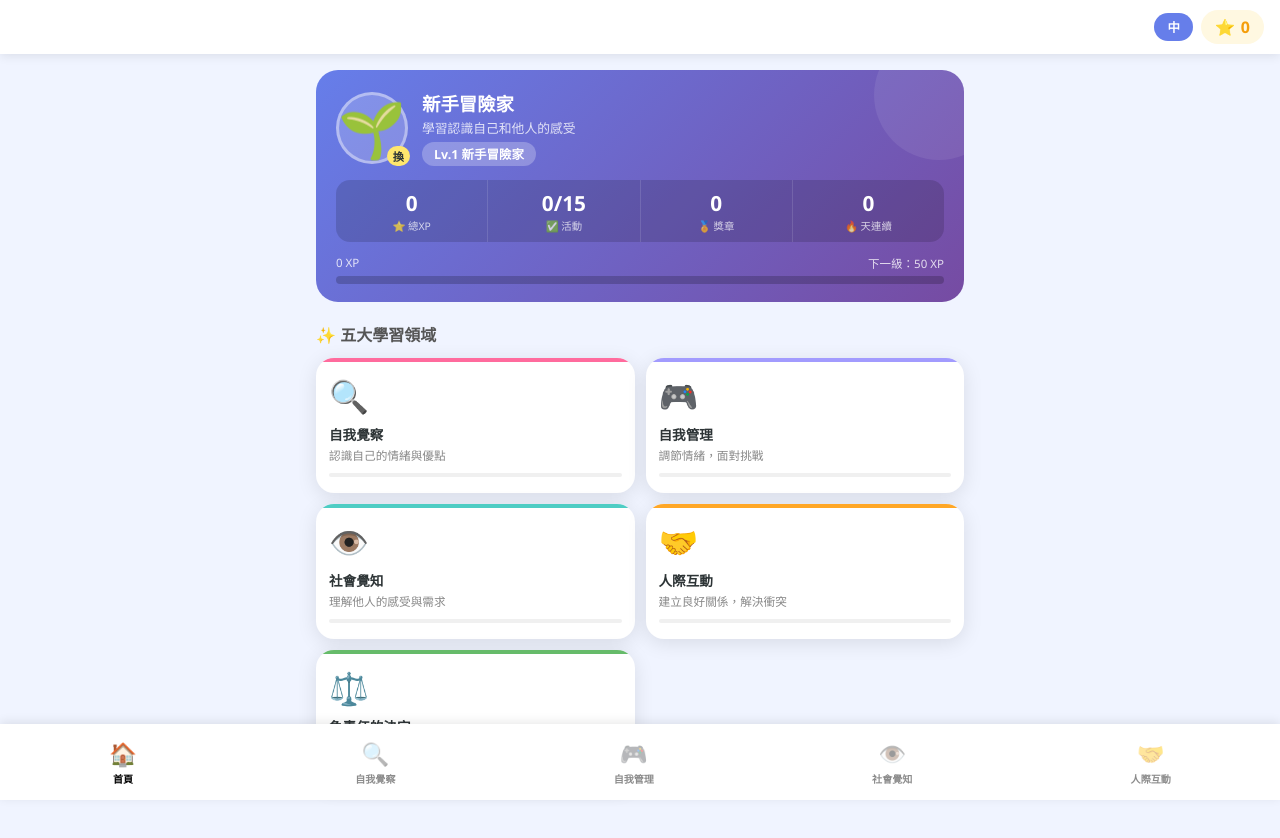
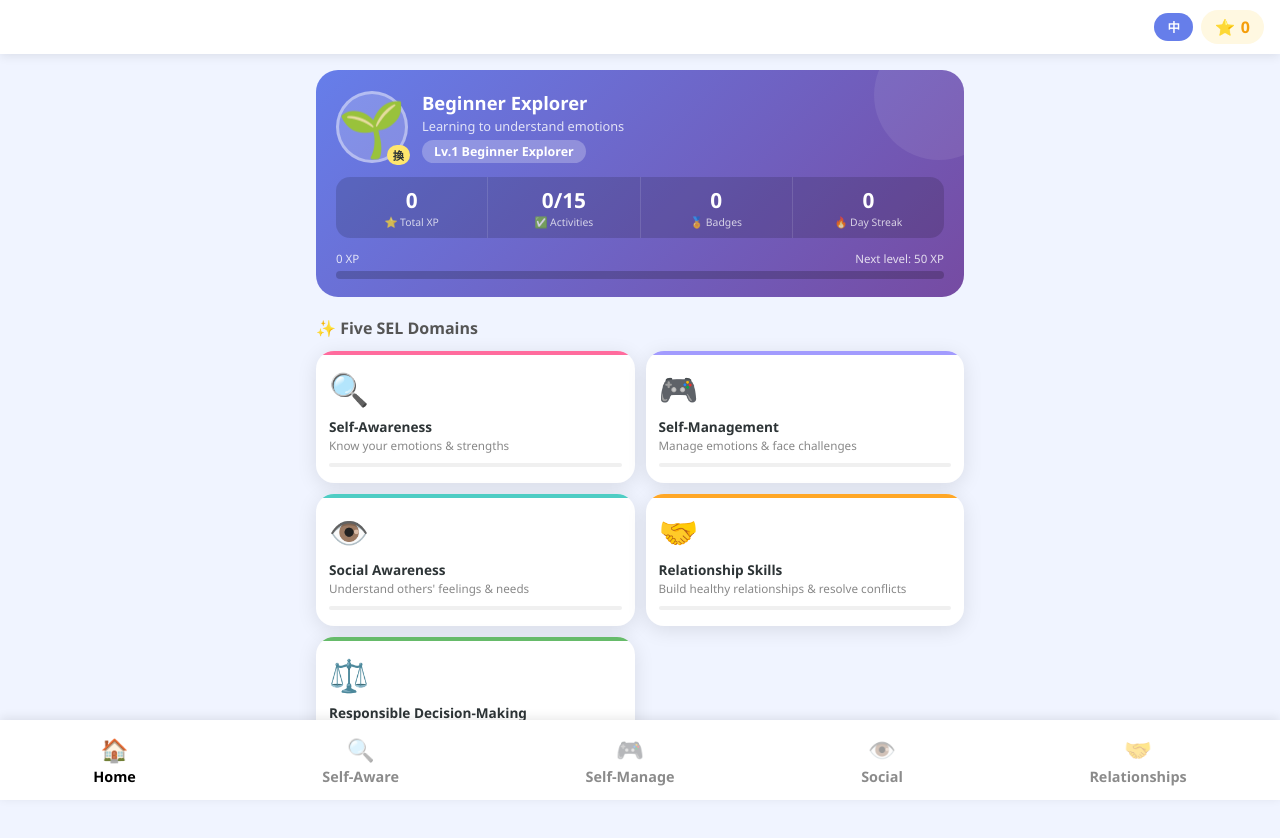
Before and after one commit to cyysongyy/SEL, a plain HTML site: page index.html in a window 1280 px wide. Both pictures are taken after a click on the button "EN". Drawn offline with Linux system fonts and the light colour scheme.

Commit message:
Add full bilingual UI for foreign teachers (EN/中 toggle)

```diff
--- a/index.html
+++ b/index.html
@@ -336,22 +336,22 @@ body.lang-en .ew .en-sub{font-size:.74rem}
       </div>
       <div class="hero-info">
         <h2 id="av-name">情緒小探險家</h2>
-        <div class="sub">學習認識自己和他人的感受</div>
+        <div class="sub" id="hero-sub">學習認識自己和他人的感受</div>
         <div class="lv-badge" id="lv-badge">Lv.1 新手冒險家</div>
       </div>
     </div>
     <div class="hero-stats">
-      <div class="hs"><div class="hs-num" id="h-xp">0</div><div class="hs-lbl">⭐ 總XP</div></div>
-      <div class="hs"><div class="hs-num" id="h-done">0</div><div class="hs-lbl">✅ 活動</div></div>
-      <div class="hs"><div class="hs-num" id="h-bdg">0</div><div class="hs-lbl">🏅 獎章</div></div>
-      <div class="hs"><div class="hs-num" id="h-streak">0</div><div class="hs-lbl">🔥 天連續</div></div>
+      <div class="hs"><div class="hs-num" id="h-xp">0</div><div class="hs-lbl" id="stat-lbl-xp">⭐ 總XP</div></div>
+      <div class="hs"><div class="hs-num" id="h-done">0</div><div class="hs-lbl" id="stat-lbl-done">✅ 活動</div></div>
+      <div class="hs"><div class="hs-num" id="h-bdg">0</div><div class="hs-lbl" id="stat-lbl-bdg">🏅 獎章</div></div>
+      <div class="hs"><div class="hs-num" id="h-streak">0</div><div class="hs-lbl" id="stat-lbl-st">🔥 天連續</div></div>
     </div>
     <div class="xp-track">
       <div class="xp-track-label"><span id="xp-cur-lbl">0 XP</span><span id="xp-next-lbl">下一級：50 XP</span></div>
       <div class="xp-bar"><div class="xp-fill" id="xp-fill" style="width:0%"></div></div>
     </div>
   </div>
-  <div class="sec-title">✨ 五大學習領域</div>
+  <div class="sec-title" id="home-sec-title">✨ 五大學習領域</div>
   <div class="domain-grid" id="domain-grid"></div>
 </div>
 
@@ -380,11 +380,11 @@ body.lang-en .ew .en-sub{font-size:.74rem}
 </div>
 
 <nav id="bnav">
-  <button class="bn active" data-s="home"><div class="bi">🏠</div><div class="bl">首頁</div></button>
-  <button class="bn" data-s="domain-0"><div class="bi">🔍</div><div class="bl">自我覺察</div></button>
-  <button class="bn" data-s="domain-1"><div class="bi">🎮</div><div class="bl">自我管理</div></button>
-  <button class="bn" data-s="domain-2"><div class="bi">👁️</div><div class="bl">社會覺知</div></button>
-  <button class="bn" data-s="domain-3"><div class="bi">🤝</div><div class="bl">人際互動</div></button>
+  <button class="bn active" data-s="home"><div class="bi">🏠</div><div class="bl"><span class="zh">首頁</span><span class="en-sub">Home</span></div></button>
+  <button class="bn" data-s="domain-0"><div class="bi">🔍</div><div class="bl"><span class="zh">自我覺察</span><span class="en-sub">Self-Aware</span></div></button>
+  <button class="bn" data-s="domain-1"><div class="bi">🎮</div><div class="bl"><span class="zh">自我管理</span><span class="en-sub">Self-Manage</span></div></button>
+  <button class="bn" data-s="domain-2"><div class="bi">👁️</div><div class="bl"><span class="zh">社會覺知</span><span class="en-sub">Social</span></div></button>
+  <button class="bn" data-s="domain-3"><div class="bi">🤝</div><div class="bl"><span class="zh">人際互動</span><span class="en-sub">Relationships</span></div></button>
 </nav>
 
 <div id="toast"></div>
@@ -394,39 +394,44 @@ body.lang-en .ew .en-sub{font-size:.74rem}
 // DATA
 // ═══════════════════════════════
 const DOMAINS=[
-  {id:'aw',name:'自我覺察',desc:'認識自己的情緒與優點',emoji:'🔍',color:'#FF6B9D',
+  {id:'aw',name:'自我覺察',nameEn:'Self-Awareness',desc:'認識自己的情緒與優點',descEn:'Know your emotions & strengths',emoji:'🔍',color:'#FF6B9D',
    sel:'了解自己的情緒、想法與優點，是所有SEL學習的基礎',
+   selEn:'Understanding your own emotions, thoughts, and strengths is the foundation of all SEL.',
    activities:['aw1','aw2','aw3']},
-  {id:'mg',name:'自我管理',desc:'調節情緒，面對挑戰',emoji:'🎮',color:'#A29BFE',
+  {id:'mg',name:'自我管理',nameEn:'Self-Management',desc:'調節情緒，面對挑戰',descEn:'Manage emotions & face challenges',emoji:'🎮',color:'#A29BFE',
    sel:'學習控制衝動、管理情緒、設定目標並堅持下去',
+   selEn:'Learn to control impulses, manage emotions, set goals, and persist through difficulties.',
    activities:['mg1','mg2','mg3']},
-  {id:'sc',name:'社會覺知',desc:'理解他人的感受與需求',emoji:'👁️',color:'#4ECDC4',
+  {id:'sc',name:'社會覺知',nameEn:'Social Awareness',desc:'理解他人的感受與需求',descEn:'Understand others\' feelings & needs',emoji:'👁️',color:'#4ECDC4',
    sel:'能站在他人立場思考，理解不同背景的人',
+   selEn:'See situations from others\' perspectives and appreciate people from diverse backgrounds.',
    activities:['sc1','sc2','sc3']},
-  {id:'rs',name:'人際互動',desc:'建立良好關係，解決衝突',emoji:'🤝',color:'#FFA726',
+  {id:'rs',name:'人際互動',nameEn:'Relationship Skills',desc:'建立良好關係，解決衝突',descEn:'Build healthy relationships & resolve conflicts',emoji:'🤝',color:'#FFA726',
    sel:'學習溝通、合作與解決人際問題的技巧',
+   selEn:'Learn to communicate clearly, cooperate with others, and resolve interpersonal conflicts.',
    activities:['rs1','rs2','rs3']},
-  {id:'dm',name:'負責任的決定',desc:'思考後果，做好選擇',emoji:'⚖️',color:'#66BB6A',
+  {id:'dm',name:'負責任的決定',nameEn:'Responsible Decision-Making',desc:'思考後果，做好選擇',descEn:'Think about consequences & make good choices',emoji:'⚖️',color:'#66BB6A',
    sel:'考慮後果與他人感受，做出對大家都好的選擇',
+   selEn:'Consider consequences and others\' feelings to make choices that are good for everyone.',
    activities:['dm1','dm2','dm3']},
 ];
 
 const ACTS={
-  aw1:{name:'情緒大探索',desc:'認識16種情緒，了解它們的感覺',emoji:'😊',xp:15,level:1,domain:'aw',type:'emotion_wheel'},
-  aw2:{name:'身體感知地圖',desc:'情緒藏在身體的哪個地方？',emoji:'🧍',xp:20,level:2,domain:'aw',type:'body_map'},
-  aw3:{name:'我的優點星球',desc:'發現並肯定自己的特質與優點',emoji:'⭐',xp:25,level:2,domain:'aw',type:'strengths'},
-  mg1:{name:'呼吸冒險故事',desc:'跟著故事學習調節呼吸',emoji:'🫁',xp:15,level:1,domain:'mg',type:'breathing'},
-  mg2:{name:'情緒溫度計',desc:'察覺情緒強度，選擇應對策略',emoji:'🌡️',xp:20,level:2,domain:'mg',type:'thermometer'},
-  mg3:{name:'STOP暫停術',desc:'學習暫停、思考、行動的技巧',emoji:'✋',xp:25,level:2,domain:'mg',type:'stop_tech'},
-  sc1:{name:'換位思考',desc:'用不同人的眼睛看同一件事',emoji:'🔄',xp:20,level:2,domain:'sc',type:'perspective'},
-  sc2:{name:'情緒偵探',desc:'猜猜看他們現在有什麼感受？',emoji:'🔎',xp:20,level:2,domain:'sc',type:'empathy_detect'},
-  sc3:{name:'感恩練習',desc:'找到生活中值得感謝的事物',emoji:'🙏',xp:15,level:1,domain:'sc',type:'gratitude'},
-  rs1:{name:'說話方式訓練',desc:'學習三種溝通風格：積極/消極/自信',emoji:'💬',xp:20,level:2,domain:'rs',type:'comm_styles'},
-  rs2:{name:'好朋友特質分類',desc:'分辨哪些行為能促進或傷害友誼',emoji:'👫',xp:20,level:2,domain:'rs',type:'sort_game'},
-  rs3:{name:'和平使者',desc:'學習一步步解決朋友間的衝突',emoji:'🕊️',xp:30,level:3,domain:'rs',type:'peace_maker'},
-  dm1:{name:'決定大樹',desc:'跟著情境做出負責任的選擇',emoji:'🌳',xp:25,level:2,domain:'dm',type:'decision_tree'},
-  dm2:{name:'後果漣漪',desc:'看看你的決定如何影響周圍的人',emoji:'🌊',xp:25,level:2,domain:'dm',type:'consequence'},
-  dm3:{name:'問題解決術',desc:'用5個步驟解決困難的問題',emoji:'🧩',xp:30,level:3,domain:'dm',type:'problem_solve'},
+  aw1:{name:'情緒大探索',nameEn:'Emotion Explorer',desc:'認識16種情緒，了解它們的感覺',descEn:'Learn 16 emotions and how they feel',emoji:'😊',xp:15,level:1,domain:'aw',type:'emotion_wheel'},
+  aw2:{name:'身體感知地圖',nameEn:'Body Feelings Map',desc:'情緒藏在身體的哪個地方？',descEn:'Where do emotions live in your body?',emoji:'🧍',xp:20,level:2,domain:'aw',type:'body_map'},
+  aw3:{name:'我的優點星球',nameEn:'My Strengths Planet',desc:'發現並肯定自己的特質與優點',descEn:'Discover and celebrate your unique strengths',emoji:'⭐',xp:25,level:2,domain:'aw',type:'strengths'},
+  mg1:{name:'呼吸冒險故事',nameEn:'Breathing Adventure',desc:'跟著故事學習調節呼吸',descEn:'Follow a story to practise calming breaths',emoji:'🫁',xp:15,level:1,domain:'mg',type:'breathing'},
+  mg2:{name:'情緒溫度計',nameEn:'Emotion Thermometer',desc:'察覺情緒強度，選擇應對策略',descEn:'Rate emotion intensity & choose coping strategies',emoji:'🌡️',xp:20,level:2,domain:'mg',type:'thermometer'},
+  mg3:{name:'STOP暫停術',nameEn:'STOP Technique',desc:'學習暫停、思考、行動的技巧',descEn:'Learn to Stop, Think, choose Options & Proceed',emoji:'✋',xp:25,level:2,domain:'mg',type:'stop_tech'},
+  sc1:{name:'換位思考',nameEn:'Perspective Taking',desc:'用不同人的眼睛看同一件事',descEn:'See the same situation through different eyes',emoji:'🔄',xp:20,level:2,domain:'sc',type:'perspective'},
+  sc2:{name:'情緒偵探',nameEn:'Empathy Detective',desc:'猜猜看他們現在有什麼感受？',descEn:'Guess how others are feeling',emoji:'🔎',xp:20,level:2,domain:'sc',type:'empathy_detect'},
+  sc3:{name:'感恩練習',nameEn:'Gratitude Practice',desc:'找到生活中值得感謝的事物',descEn:'Find things in life to be thankful for',emoji:'🙏',xp:15,level:1,domain:'sc',type:'gratitude'},
+  rs1:{name:'說話方式訓練',nameEn:'Communication Styles',desc:'學習三種溝通風格：積極/消極/自信',descEn:'Learn 3 styles: aggressive / passive / assertive',emoji:'💬',xp:20,level:2,domain:'rs',type:'comm_styles'},
+  rs2:{name:'好朋友特質分類',nameEn:'Friendship Traits Sort',desc:'分辨哪些行為能促進或傷害友誼',descEn:'Sort behaviours that help or harm friendship',emoji:'👫',xp:20,level:2,domain:'rs',type:'sort_game'},
+  rs3:{name:'和平使者',nameEn:'Peace Maker',desc:'學習一步步解決朋友間的衝突',descEn:'Resolve conflicts step by step',emoji:'🕊️',xp:30,level:3,domain:'rs',type:'peace_maker'},
+  dm1:{name:'決定大樹',nameEn:'Decision Tree',desc:'跟著情境做出負責任的選擇',descEn:'Make responsible choices in real situations',emoji:'🌳',xp:25,level:2,domain:'dm',type:'decision_tree'},
+  dm2:{name:'後果漣漪',nameEn:'Consequence Ripples',desc:'看看你的決定如何影響周圍的人',descEn:'See how your decisions affect those around you',emoji:'🌊',xp:25,level:2,domain:'dm',type:'consequence'},
+  dm3:{name:'問題解決術',nameEn:'Problem Solving',desc:'用5個步驟解決困難的問題',descEn:'Use 5 steps to solve difficult problems',emoji:'🧩',xp:30,level:3,domain:'dm',type:'problem_solve'},
 };
 
 const EMOTIONS=[
@@ -696,15 +701,20 @@ function dlgSpeak(idx,arr){
 }
 
 // ── LANGUAGE TOGGLE ──
+function isEN(){return document.body.classList.contains('lang-en');}
+function t(zh,en){return isEN()?en:zh;}
 function toggleLang(){
-  const isEn=document.body.classList.contains('lang-en');
-  document.body.classList.toggle('lang-en',!isEn);
-  document.body.classList.toggle('lang-zh',isEn);
+  const wasEn=isEN();
+  document.body.classList.toggle('lang-en',!wasEn);
   const tog=document.getElementById('lang-tog');
-  tog.textContent=isEn?'EN':'中';
-  tog.classList.toggle('en',!isEn);
-  // show/hide English subtitle in header
-  document.querySelectorAll('#hdr-title .en-sub').forEach(el=>el.style.display=isEn?'':'none');
+  tog.textContent=wasEn?'EN':'中';
+  tog.classList.toggle('en',!wasEn);
+  // re-render all visible dynamic content
+  updateHome();
+  const cur=document.querySelector('.screen.active');
+  if(cur?.id==='s-domain') openDomain(_curDomain,false);
+  if(cur?.id==='s-activity'&&_curAct) openActivity(_curAct);
+  if(cur?.id==='s-achieve') renderAchieve();
 }
 
 // ═══════════════════════════════
@@ -741,11 +751,11 @@ function addXP(n,actId){
   save();
 }
 const LV_TABLE=[
-  {lv:1,name:'新手冒險家',av:'🌱',min:0,max:50},
-  {lv:2,name:'情緒探索家',av:'🌿',min:50,max:120},
-  {lv:3,name:'情緒達人',av:'🌟',min:120,max:220},
-  {lv:4,name:'SEL高手',av:'🏆',min:220,max:350},
-  {lv:5,name:'情緒冠軍',av:'👑',min:350,max:350},
+  {lv:1,name:'新手冒險家',nameEn:'Beginner Explorer',av:'🌱',min:0,max:50},
+  {lv:2,name:'情緒探索家',nameEn:'Emotion Explorer',av:'🌿',min:50,max:120},
+  {lv:3,name:'情緒達人',nameEn:'Emotion Expert',av:'🌟',min:120,max:220},
+  {lv:4,name:'SEL高手',nameEn:'SEL Champion',av:'🏆',min:220,max:350},
+  {lv:5,name:'情緒冠軍',nameEn:'Emotion Master',av:'👑',min:350,max:350},
 ];
 function getLv(){return LV_TABLE.find(l=>S.xp<l.max)||LV_TABLE[LV_TABLE.length-1];}
 
@@ -833,23 +843,29 @@ document.querySelectorAll('.bn').forEach(b=>{
 // ═══════════════════════════════
 function updateHome(){
   const lv=getLv();
-  const cur=lv.lv===5?S.xp:S.xp;
   const nextLv=LV_TABLE[lv.lv]||lv;
   const pct=lv.lv===5?100:Math.min(100,Math.round((S.xp-lv.min)/(nextLv.min-lv.min)*100));
-  // avatar: prefer custom, else level default
+  const lvName=isEN()?lv.nameEn:lv.name;
   document.getElementById('av-emoji').textContent=S.avt||lv.av;
-  document.getElementById('av-name').textContent=`${lv.name}`;
-  document.getElementById('lv-badge').textContent=`Lv.${lv.lv} ${lv.name}`;
+  document.getElementById('av-name').textContent=lvName;
+  document.getElementById('lv-badge').textContent=`Lv.${lv.lv} ${lvName}`;
   document.getElementById('xp-val').textContent=S.xp;
-  // hero stats
   document.getElementById('h-xp').textContent=S.xp;
   document.getElementById('h-done').textContent=S.done.length+'/15';
   document.getElementById('h-bdg').textContent=S.badges.length;
   document.getElementById('h-streak').textContent=getStreak();
-  // xp bar
   document.getElementById('xp-fill').style.width=pct+'%';
   document.getElementById('xp-cur-lbl').textContent=S.xp+' XP';
-  document.getElementById('xp-next-lbl').textContent=lv.lv===5?'已達最高等級 👑':`下一級：${nextLv.min} XP`;
+  document.getElementById('xp-next-lbl').textContent=lv.lv===5
+    ? t('已達最高等級 👑','Max Level Reached 👑')
+    : t(`下一級：${nextLv.min} XP`,`Next level: ${nextLv.min} XP`);
+  // hero sub-labels
+  document.getElementById('hero-sub').textContent=t('學習認識自己和他人的感受','Learning to understand emotions');
+  document.getElementById('stat-lbl-xp').textContent=t('⭐ 總XP','⭐ Total XP');
+  document.getElementById('stat-lbl-done').textContent=t('✅ 活動','✅ Activities');
+  document.getElementById('stat-lbl-bdg').textContent=t('🏅 獎章','🏅 Badges');
+  document.getElementById('stat-lbl-st').textContent=t('🔥 天連續','🔥 Day Streak');
+  document.getElementById('home-sec-title').textContent=t('✨ 五大學習領域','✨ Five SEL Domains');
   renderDomainGrid();
 }
 function renderDomainGrid(){
@@ -861,7 +877,9 @@ function renderDomainGrid(){
     const div=document.createElement('div');
     div.className='dc';
     div.style.setProperty('--dc',d.color);
-    div.innerHTML=`<div class="de">${d.emoji}</div><div class="dn">${d.name}</div><div class="dd">${d.desc}</div>
+    div.innerHTML=`<div class="de">${d.emoji}</div>
+      <div class="dn">${t(d.name,d.nameEn)}</div>
+      <div class="dd">${t(d.desc,d.descEn)}</div>
       <div class="dpb"><div class="dpf" style="width:${pct}%;background:${d.color}"></div></div>`;
     div.onclick=()=>openDomain(i);
     g.appendChild(div);
@@ -877,7 +895,7 @@ function openDomain(idx,push=true){
   const d=DOMAINS[idx];
   const dh=document.getElementById('dh');
   dh.style.background=`linear-gradient(135deg,${d.color},${d.color}CC)`;
-  dh.innerHTML=`<div class="dhe">${d.emoji}</div><div><h2>${d.name}</h2><p>${d.sel}</p></div>`;
+  dh.innerHTML=`<div class="dhe">${d.emoji}</div><div><h2>${t(d.name,d.nameEn)}</h2><p>${t(d.sel,d.selEn)}</p></div>`;
   const al=document.getElementById('act-list');
   al.innerHTML='';
   d.activities.forEach((aid,ai)=>{
@@ -886,12 +904,12 @@ function openDomain(idx,push=true){
     const div=document.createElement('div');
     div.className='ac';
     const lvt=['lv1','lv2','lv3'][a.level-1];
-    const lvn=['⭐ 初級','🌟 中級','💎 進階'][a.level-1];
+    const lvn=isEN()?['⭐ Beginner','🌟 Intermediate','💎 Advanced'][a.level-1]:['⭐ 初級','🌟 中級','💎 進階'][a.level-1];
     div.innerHTML=`
       <div class="ai">${a.emoji}</div>
       <div class="ainfo">
-        <div class="an">${a.name}</div>
-        <div class="ad">${a.desc}</div>
+        <div class="an">${t(a.name,a.nameEn)}</div>
+        <div class="ad">${t(a.desc,a.descEn)}</div>
         <span class="lv-tag ${lvt}">${lvn}</span>
         <div class="axp">+${a.xp} XP</div>
       </div>
@@ -913,7 +931,7 @@ function openActivity(aid){
   const a=ACTS[aid];
   const d=DOMAINS.find(x=>x.id===a.domain);
   const ah=document.getElementById('ah-card');
-  ah.innerHTML=`<div class="ahi">${a.emoji}</div><div><div class="ahn">${a.name}</div><div class="ahd">${d.emoji} ${d.name} · +${a.xp} XP</div></div>`;
+  ah.innerHTML=`<div class="ahi">${a.emoji}</div><div><div class="ahn">${t(a.name,a.nameEn)}</div><div class="ahd">${d.emoji} ${t(d.name,d.nameEn)} · +${a.xp} XP</div></div>`;
   document.getElementById('act-content').innerHTML='';
   const renderers={
     emotion_wheel:renderEmotionWheel,body_map:renderBodyMap,strengths:renderStrengths,
@@ -1738,11 +1756,11 @@ function renderProblemSolve(c,aid){
 // ═══════════════════════════════
 function renderAchieve(){
   const lv=getLv();
-  const totalActs=Object.keys(ACTS).length;
   document.getElementById('ach-stats').innerHTML=`
-    <div class="st-card"><div class="st-num" style="color:#F59E0B">${S.xp}</div><div class="st-lbl">總XP</div></div>
-    <div class="st-card"><div class="st-num" style="color:#51CF66">${S.done.length}</div><div class="st-lbl">完成活動</div></div>
-    <div class="st-card"><div class="st-num" style="color:#A29BFE">${S.badges.length}</div><div class="st-lbl">獲得獎章</div></div>`;
+    <div class="st-card"><div class="st-num" style="color:#F59E0B">${S.xp}</div><div class="st-lbl">${t('總XP','Total XP')}</div></div>
+    <div class="st-card"><div class="st-num" style="color:#51CF66">${S.done.length}</div><div class="st-lbl">${t('完成活動','Activities Done')}</div></div>
+    <div class="st-card"><div class="st-num" style="color:#A29BFE">${S.badges.length}</div><div class="st-lbl">${t('獲得獎章','Badges Earned')}</div></div>`;
+  document.querySelector('#s-achieve>div:first-child').textContent=t('🏅 我的成長','🏅 My Growth');
   const dp=document.getElementById('domain-prog');
   dp.innerHTML='';
   DOMAINS.forEach(d=>{
@@ -1750,7 +1768,7 @@ function renderAchieve(){
     const pct=Math.round(done/d.activities.length*100);
     dp.innerHTML+=`<div class="dp-row">
       <div class="dp-icon">${d.emoji}</div>
-      <div class="dp-label">${d.name}</div>
+      <div class="dp-label" style="font-size:.75rem">${t(d.name,d.nameEn)}</div>
       <div class="dp-bar"><div class="dp-fill" style="width:${pct}%;background:${d.color}"></div></div>
       <div class="dp-pct">${pct}%</div>
     </div>`;
@@ -1763,7 +1781,7 @@ function renderAchieve(){
       <div class="be">${b.e}</div>
       <div class="bn2">${b.n}</div>
       <div class="bd">${b.d}</div>
-      ${earned?'<div class="bk">✅ 已獲得</div>':'<div style="font-size:.7rem;color:#ccc">🔒 未解鎖</div>'}
+      ${earned?`<div class="bk">✅ ${t('已獲得','Earned')}</div>`:`<div style="font-size:.7rem;color:#ccc">🔒 ${t('未解鎖','Locked')}</div>`}
     </div>`;
   });
 }
```
